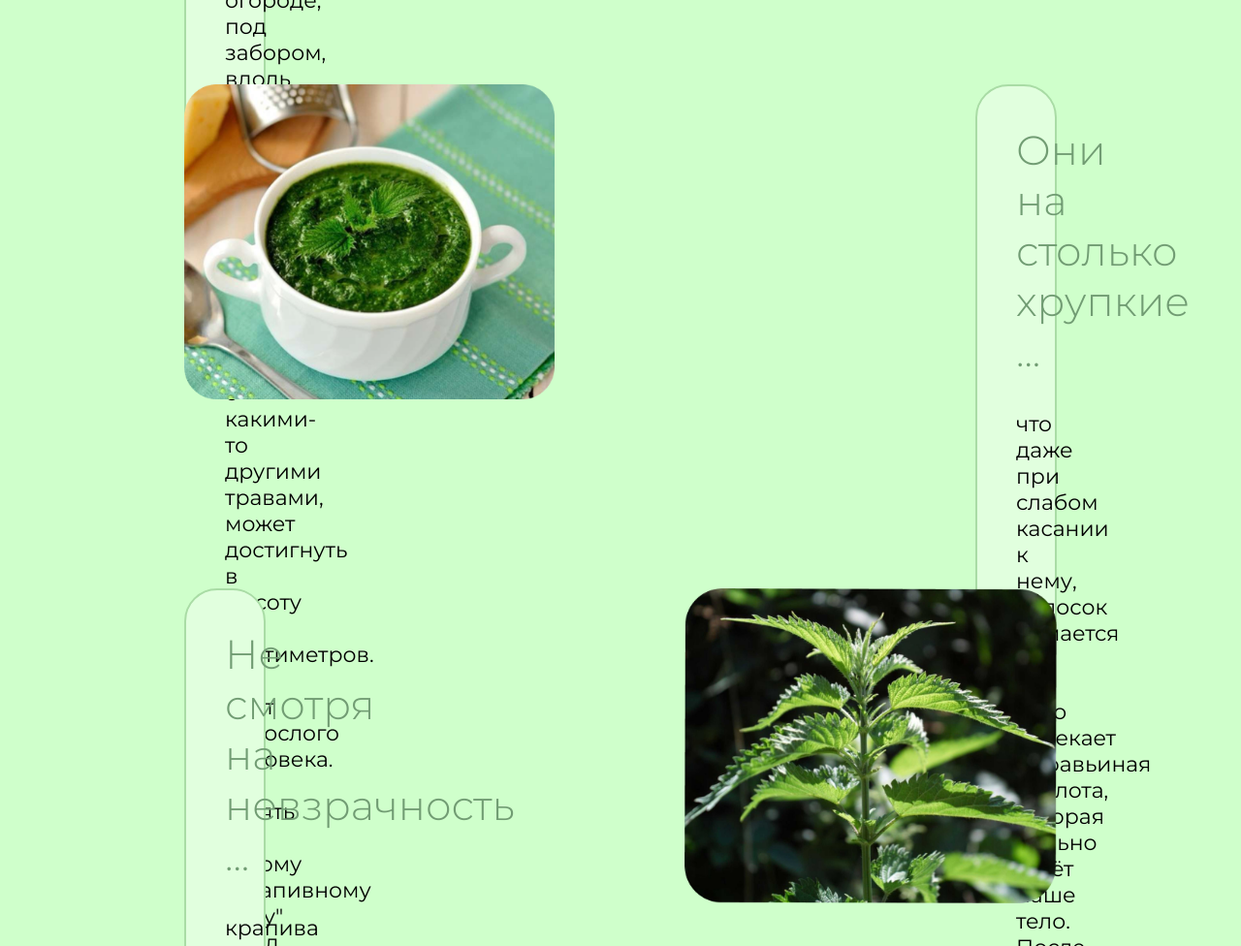
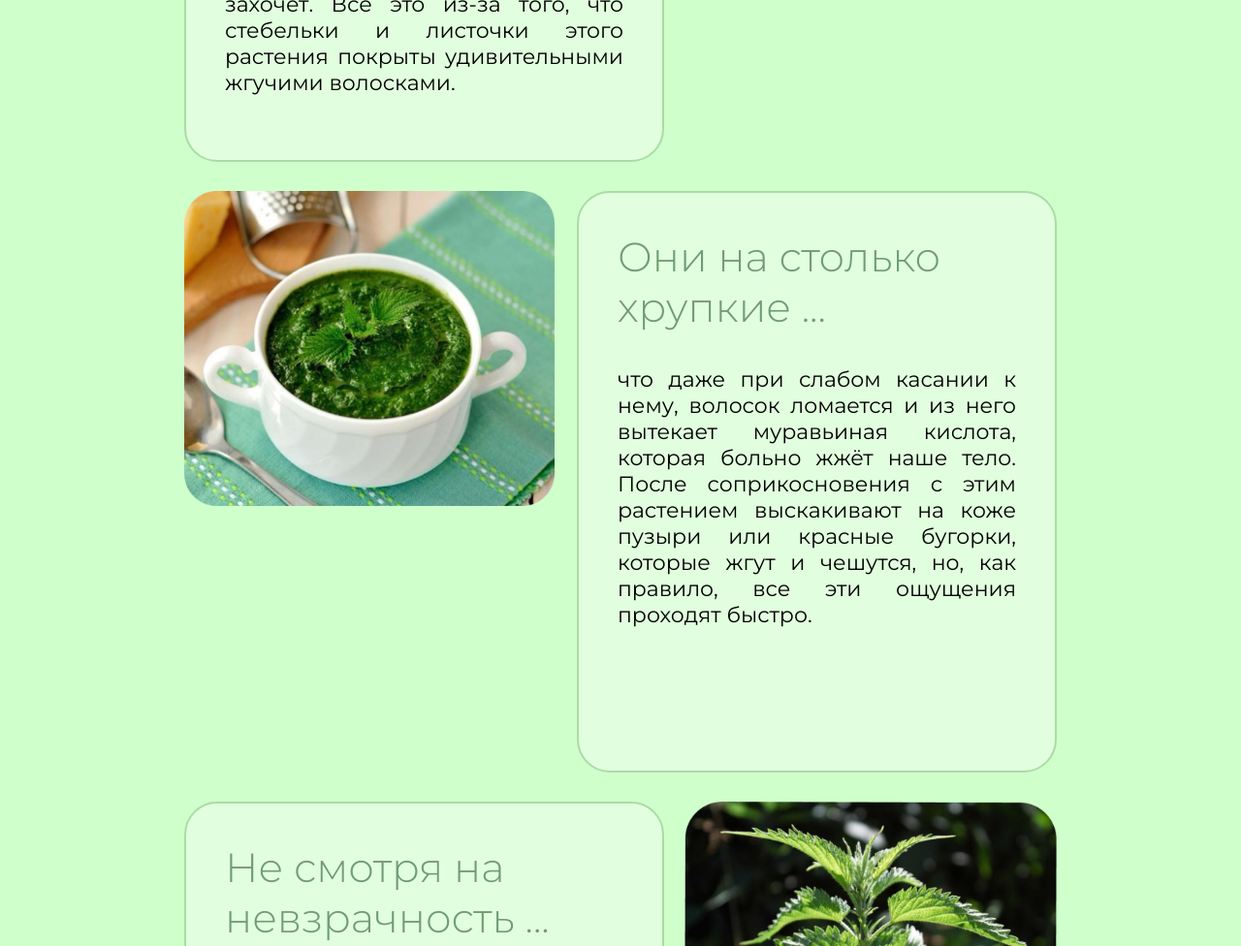
Before and after one commit to pelmen2023/krapiva-webpage, a plain HTML site: page index.html in a window 1280 px wide. Shown: the part 710-1686 px from the top of the page at 97% size. Drawn offline with Linux system fonts and the light colour scheme.

Commit message:
fix :)))))

```diff
--- a/style.css
+++ b/style.css
@@ -65,13 +65,13 @@ body {
   }
   .card {
     width: 100%;
-    .card__img {
-      height: 325px;
-      margin-bottom: 200px;
-    }
-    .card__desc {
-      width: 55px;
-      height: 600px;
-    }
+    margin-bottom: 200px;
+  }
+  .card__img {
+    height: 325px;
+  }
+  .card__desc {
+    width: 55%;
+    height: 600px;
   }
 }
```
